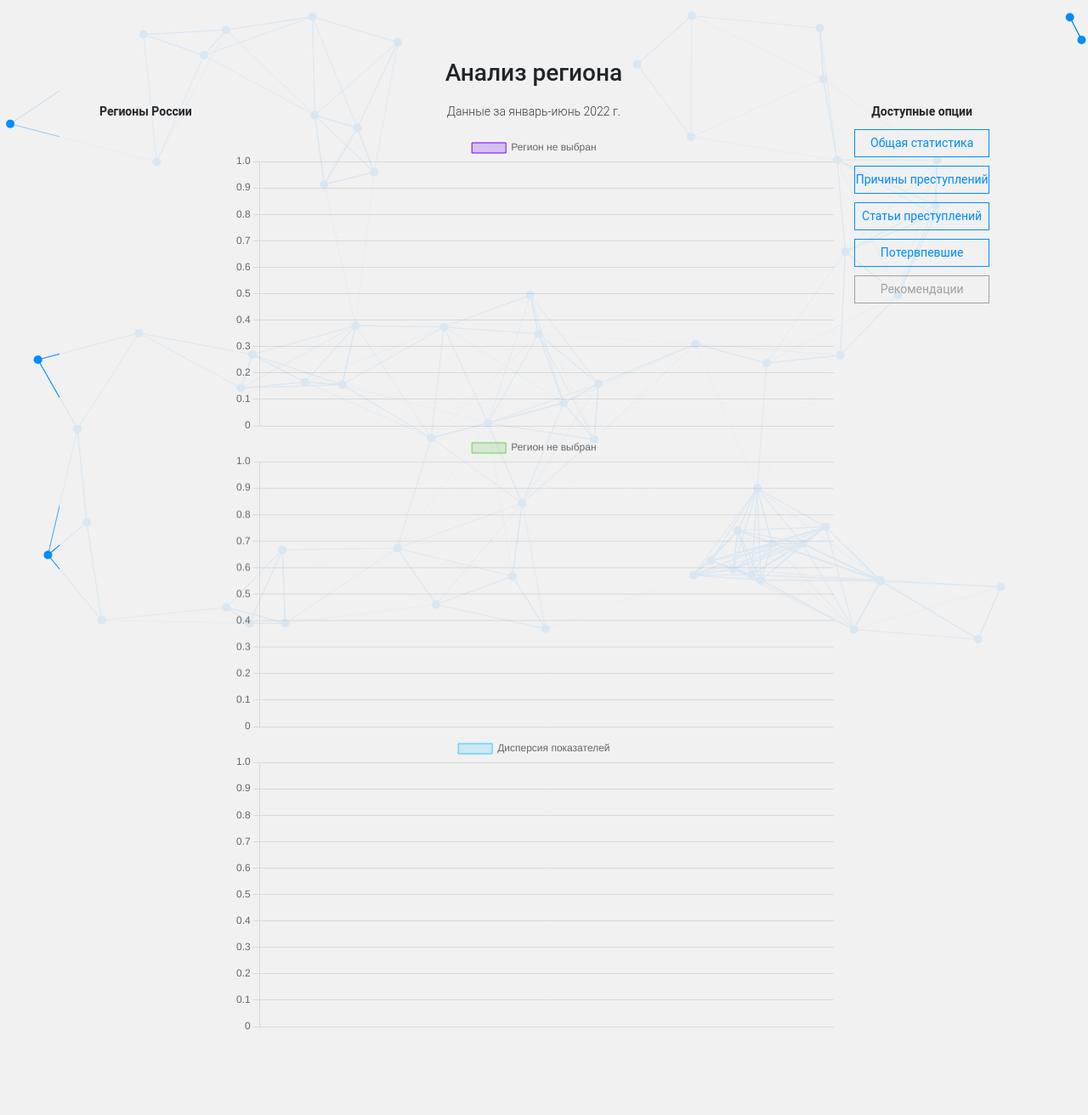
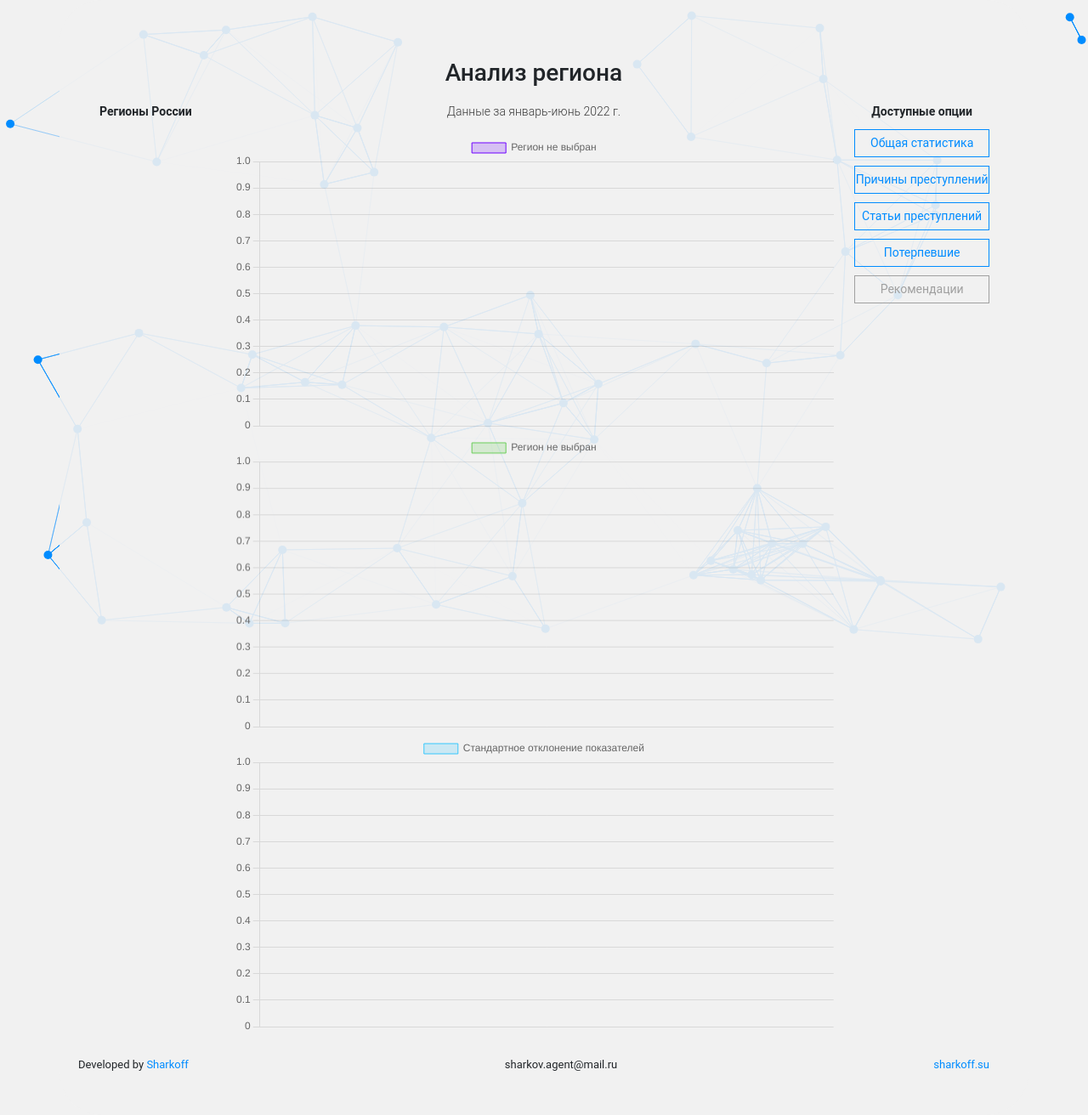
Before and after one commit to scharkoff/our-safety, a PHP site: page /assets/php/pages/main.php in a window 1280 px wide. Shown: the whole page at 85% size. Before the commit the page ends 1212 px from the top, so only its background shows below. Run offline with PHP 8.4, Linux system fonts and the light colour scheme; data that the repository does not hold is empty; some web fonts are replaced.

Commit message:
Add contacts in main.php
-- Add contacts, code review, writing note

```diff
--- a/assets/php/pages/main.php
+++ b/assets/php/pages/main.php
@@ -153,7 +153,7 @@ require("../utils/regions.php");
                                         } else {
                                             echo "analysis__options-menu-item";
                                         }
-                                        ?> data-menu="item">Потервпевшие</div>
+                                        ?> data-menu="item">Потерпевшие</div>
                                     </a>
 
                                     <a class=<?php
@@ -180,6 +180,15 @@ require("../utils/regions.php");
                                 </div>
                             </div>
                         </div>
+                    </div>
+                    <div class="contacts">
+                        <ul class="contacts__list">
+                            <li class="contacts__list-item">Developed by <span>Sharkoff</span></li>
+                            <li class="contacts__list-item">sharkov.agent@mail.ru</li>
+                            <li class="contacts__list-item"><a href="https://sharkoff.su"
+                                    target="_blank">sharkoff.su</a>
+                            </li>
+                        </ul>
                     </div>
                 </div>
             </div>
@@ -481,7 +490,7 @@ require("../utils/regions.php");
 
             ?>,
         datasets: [{
-            label: <?php echo json_encode("Дисперсия показателей"); ?>,
+            label: <?php echo json_encode("Стандартное отклонение показателей"); ?>,
             data: <?php
 
                 if (isset($_GET["option"])) {
--- a/assets/php/utils/config.php
+++ b/assets/php/utils/config.php
@@ -1,9 +1,9 @@
 <?php
 
-$db_host = 'std-mysql.ist.mospolytech.ru';
-$db_username = 'std_2021_our_safety';
-$db_password = '123321zsq';
-$db_name = 'std_2021_our_safety';
+$db_host = 'localhost';
+$db_username = 'root';
+$db_password = '';
+$db_name = 'our_safety';
 
 $connect = mysqli_connect($db_host, $db_username, $db_password, $db_name);
 
--- a/assets/php/utils/stats.php
+++ b/assets/php/utils/stats.php
@@ -174,11 +174,12 @@ function count_percent_values($region, $query) {
     // -- Return arrow to start of query string result
     mysqli_data_seek($query, 0);
 
-    $total_count = 0;
+    $total_sum = 0;
 
+    // -- Count sum of all statistical factors for region
     while ($row = mysqli_fetch_assoc($query)) {
         if (preg_replace('/\s+/', '', $row["subject"]) == $region) {
-            $total_count += $row["importance_of_the_statistical_factor"];
+            $total_sum += $row["importance_of_the_statistical_factor"];
         }
     }
 
@@ -188,7 +189,7 @@ function count_percent_values($region, $query) {
     // -- Create array of data [$key => region, $value => percent of the statistical factor]
     while ($row = mysqli_fetch_assoc($query)) {
         if (preg_replace('/\s+/', '', $row["subject"]) == $region) {
-            $result[$row["name_of_the_statistical_factor"]] = round($row["importance_of_the_statistical_factor"] / $total_count, 3) * 100;
+            $result[$row["name_of_the_statistical_factor"]] = round($row["importance_of_the_statistical_factor"] / $total_sum, 3) * 100;
         }
 
     }
--- a/assets/scss/components/pages/main/_index.scss
+++ b/assets/scss/components/pages/main/_index.scss
@@ -73,6 +73,22 @@
     }
 }
 
+.contacts {
+    &__list {
+        display: flex;
+        justify-content: space-between;
+        margin-top: 25px;
+
+        &-item {
+            font-size: 13px;
+
+            span, a {
+                color: $primary-color;
+            }
+        }
+    }
+}
+
 
 // -- Blocked link
 .blocked-link {
--- a/assets/scss/style.css
+++ b/assets/scss/style.css
@@ -598,6 +598,18 @@ template {
   color: #fff;
 }
 
+.contacts__list {
+  display: flex;
+  justify-content: space-between;
+  margin-top: 25px;
+}
+.contacts__list-item {
+  font-size: 13px;
+}
+.contacts__list-item span, .contacts__list-item a {
+  color: rgb(0, 140, 255);
+}
+
 .blocked-link {
   pointer-events: none;
   cursor: default;
```
Also changed, not shown: 4 other files.
